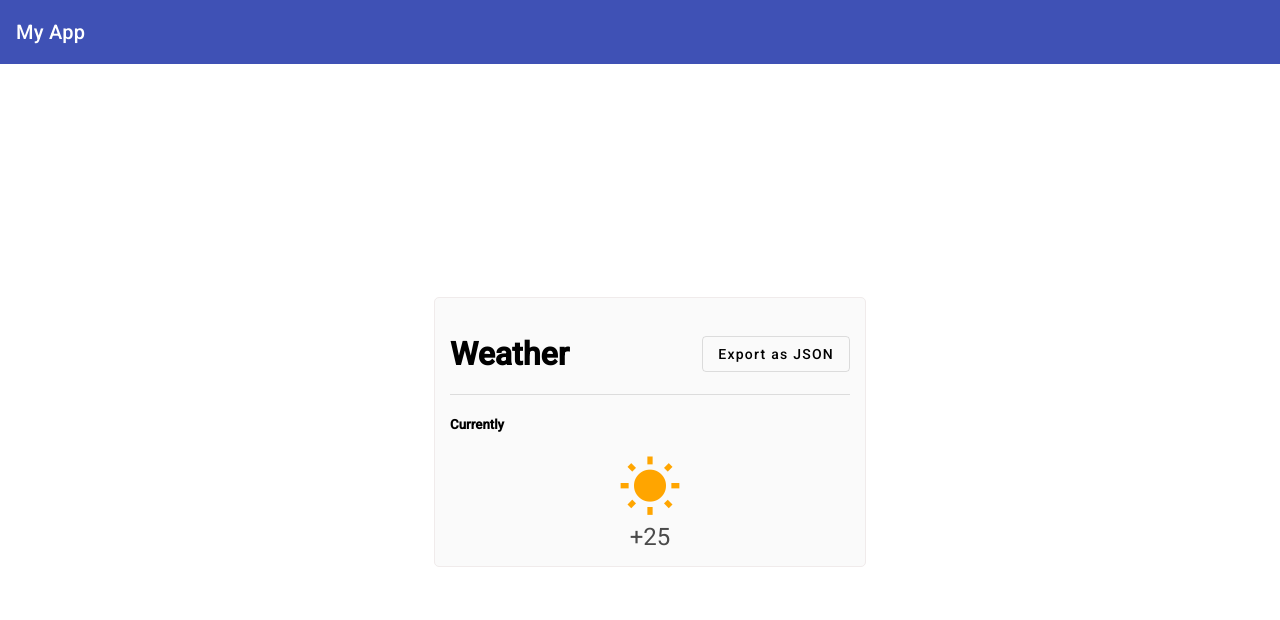
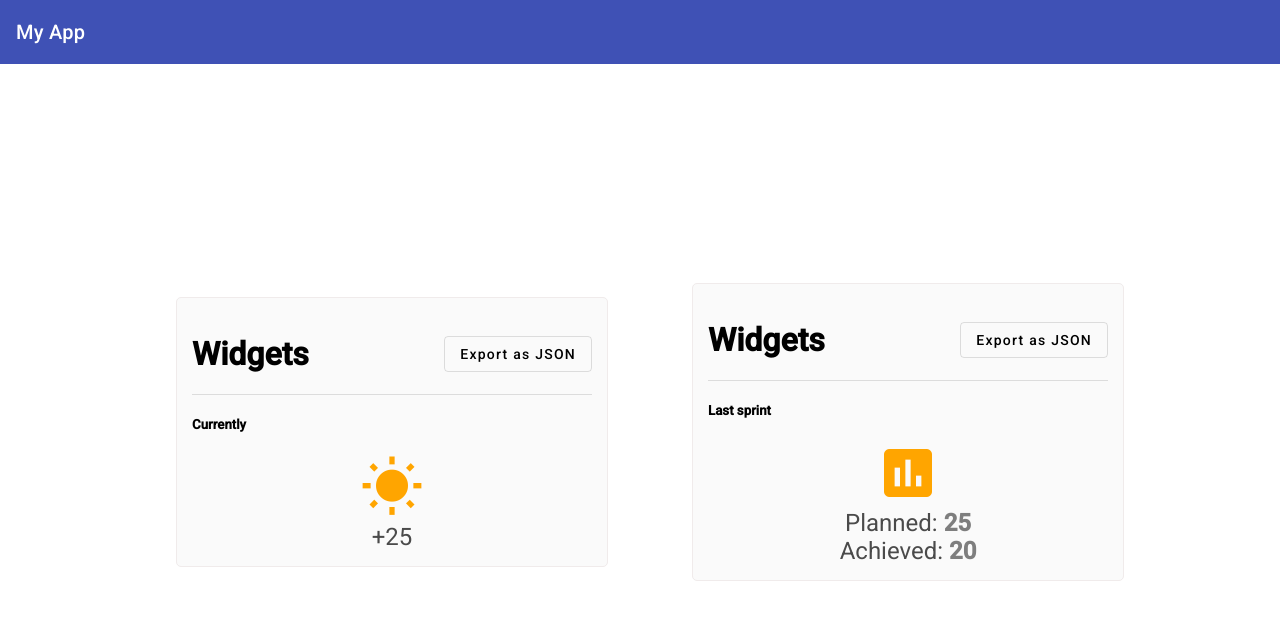
Before and after one commit to mstylski/widget, an Angular app: page / in a window 1280 px wide. Shown: the top 620 px of the page. Built offline with nearby package versions, Linux system fonts and the light colour scheme.

Commit message:
open-close/make a new widget

```diff
--- a/src/app/app.component.html
+++ b/src/app/app.component.html
@@ -1,4 +1,11 @@
 <mat-toolbar color="primary">
   <span>My App</span>
 </mat-toolbar>
-<app-widget></app-widget>
+<div class="widget-content">
+  <app-widget>
+    <app-weather-content></app-weather-content>
+  </app-widget>
+  <app-widget>
+    <app-sprint-content></app-sprint-content>
+  </app-widget>
+</div>
--- a/src/app/app.component.scss
+++ b/src/app/app.component.scss
@@ -0,0 +1,5 @@
+.widget-content {
+  display: flex;
+  align-items: center;
+  justify-content: center;
+}
--- a/src/app/app.component.ts
+++ b/src/app/app.component.ts
@@ -3,5 +3,6 @@ import { Component } from '@angular/core';
 @Component({
   selector: 'app-root',
   templateUrl: './app.component.html',
+  styleUrls: ['app.component.scss']
 })
 export class AppComponent {}
--- a/src/app/app.module.ts
+++ b/src/app/app.module.ts
@@ -7,11 +7,13 @@ import {MatIconModule} from '@angular/material/icon';
 import {MatButtonModule} from '@angular/material/button';
 import {MatListModule} from '@angular/material/list';
 import { WidgetComponent } from './widget/widget.component';
+import {WeatherWidgetContentComponent} from "./widget/weather-widget/weather-widget.component";
+import {SprintWidgetContentComponent} from "./widget/sprint-widget/sprint-widget.component";
 
 @NgModule({
   declarations: [
     AppComponent,
-    WidgetComponent
+    WidgetComponent, WeatherWidgetContentComponent, SprintWidgetContentComponent
   ],
   imports: [
     BrowserModule,
--- /dev/null
+++ b/src/app/widget/sprint-widget/sprint-widget.component.html
@@ -0,0 +1,6 @@
+<h5>Last sprint</h5>
+<section class="weather-widget">
+  <mat-icon class="widget-icon">assessment</mat-icon>
+  <div class="value">Planned: <span class="value-number">25</span></div>
+  <div class="value">Achieved: <span class="value-number">20</span></div>
+</section>
--- /dev/null
+++ b/src/app/widget/sprint-widget/sprint-widget.component.scss
@@ -0,0 +1,23 @@
+.weather-widget {
+  display: block;
+  text-align: center;
+  position: relative;
+  min-width: 190px;
+}
+
+.widget-icon {
+  font-size: 64px;
+  width: 64px;
+  height: 64px;
+  color: orange;
+}
+.value {
+  font-size: 24px;
+  opacity: 0.7;
+}
+
+.value-number {
+  font-size: 24px;
+  opacity: 0.7;
+  font-weight: 700;
+}
--- /dev/null
+++ b/src/app/widget/sprint-widget/sprint-widget.component.ts
@@ -0,0 +1,12 @@
+import {Component, OnInit} from "@angular/core";
+
+@Component({
+  selector: 'app-sprint-content',
+  templateUrl: 'sprint-widget.component.html',
+  styleUrls: ['sprint-widget.component.scss'],
+})
+export class SprintWidgetContentComponent implements OnInit{
+  constructor() {}
+
+  ngOnInit(): void {}
+}
--- /dev/null
+++ b/src/app/widget/weather-widget/weather-widget.component.html
@@ -0,0 +1,5 @@
+<h5>Currently</h5>
+<section class="weather-widget">
+  <mat-icon class="widget-icon">wb_sunny</mat-icon>
+  <div class="value">+25</div>
+</section>
--- /dev/null
+++ b/src/app/widget/weather-widget/weather-widget.component.scss
@@ -0,0 +1,23 @@
+.weather-widget {
+  display: block;
+  text-align: center;
+  position: relative;
+  min-width: 190px;
+}
+
+.widget-icon {
+  font-size: 64px;
+  width: 64px;
+  height: 64px;
+  color: orange;
+}
+.value {
+  font-size: 24px;
+  opacity: 0.7;
+}
+
+.value-number {
+  font-size: 24px;
+  opacity: 0.7;
+  font-weight: 700;
+}
--- /dev/null
+++ b/src/app/widget/weather-widget/weather-widget.component.ts
@@ -0,0 +1,12 @@
+import {Component, OnInit} from "@angular/core";
+
+@Component({
+  selector: 'app-weather-content',
+  templateUrl: 'weather-widget.component.html',
+  styleUrls: ['weather-widget.component.scss'],
+})
+export class WeatherWidgetContentComponent implements OnInit{
+  constructor() {}
+
+  ngOnInit(): void {}
+}
--- a/src/app/widget/widget.component.html
+++ b/src/app/widget/widget.component.html
@@ -1,16 +1,12 @@
 <main class="content">
   <div class="widget">
     <div class="header">
-      <h1>Weather</h1>
+      <h1>Widgets</h1>
       <button mat-stroked-button (click)="export()">
         Export as JSON
       </button>
     </div>
     <mat-divider></mat-divider>
-    <h5>Currently</h5>
-    <section class="weather-widget">
-      <mat-icon class="widget-icon">wb_sunny</mat-icon>
-      <div class="value">+25</div>
-    </section>
+    <ng-content></ng-content>
   </div>
 </main>
--- a/src/app/widget/widget.component.scss
+++ b/src/app/widget/widget.component.scss
@@ -23,21 +23,3 @@
   justify-content: center;
   align-items: center;
 }
-
-.weather-widget {
-  display: block;
-  text-align: center;
-  position: relative;
-  min-width: 190px;
-}
-
-.widget-icon {
-  font-size: 64px;
-  width: 64px;
-  height: 64px;
-  color: orange;
-}
-.value {
-  font-size: 24px;
-  opacity: 0.7;
-}
```
